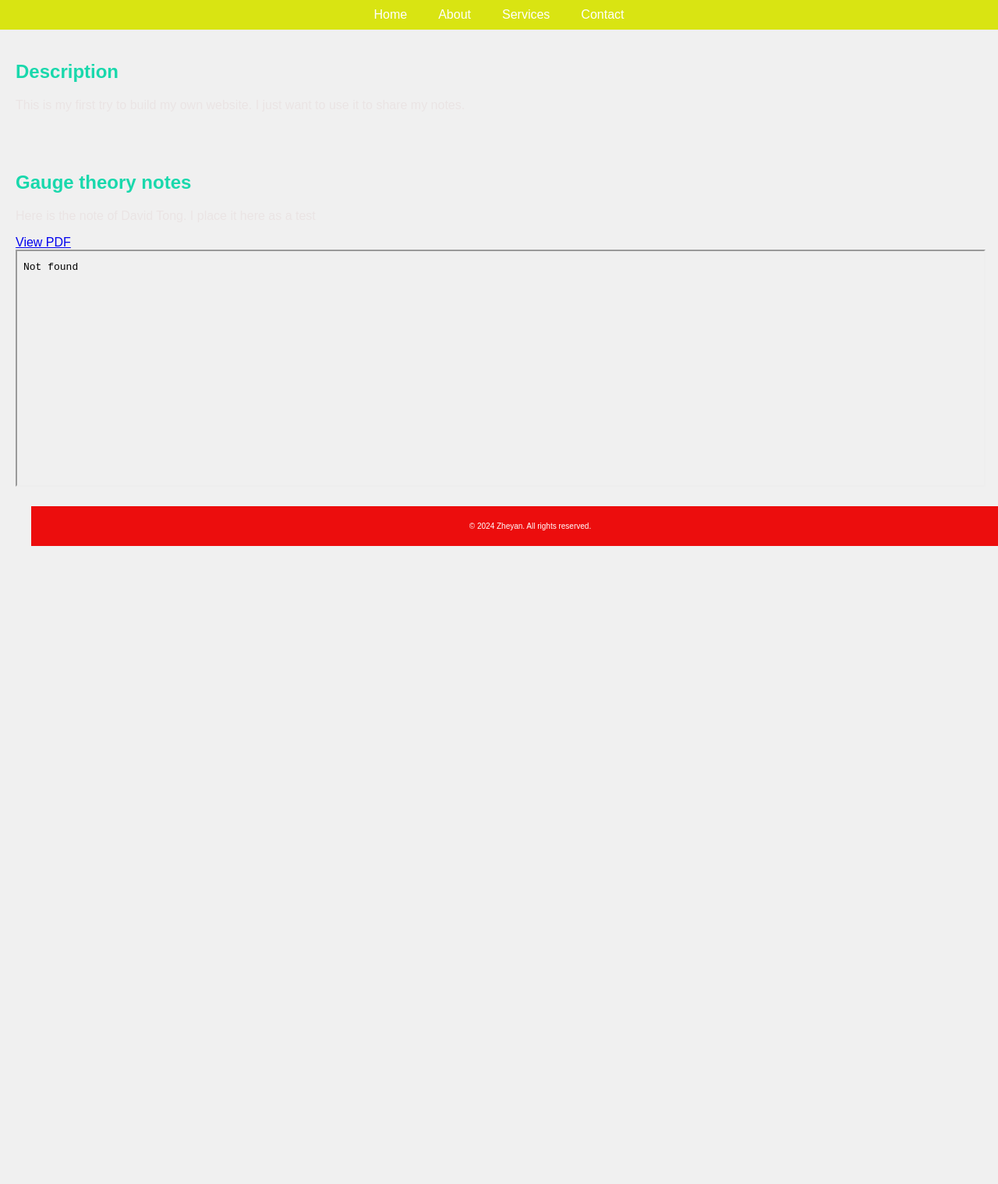
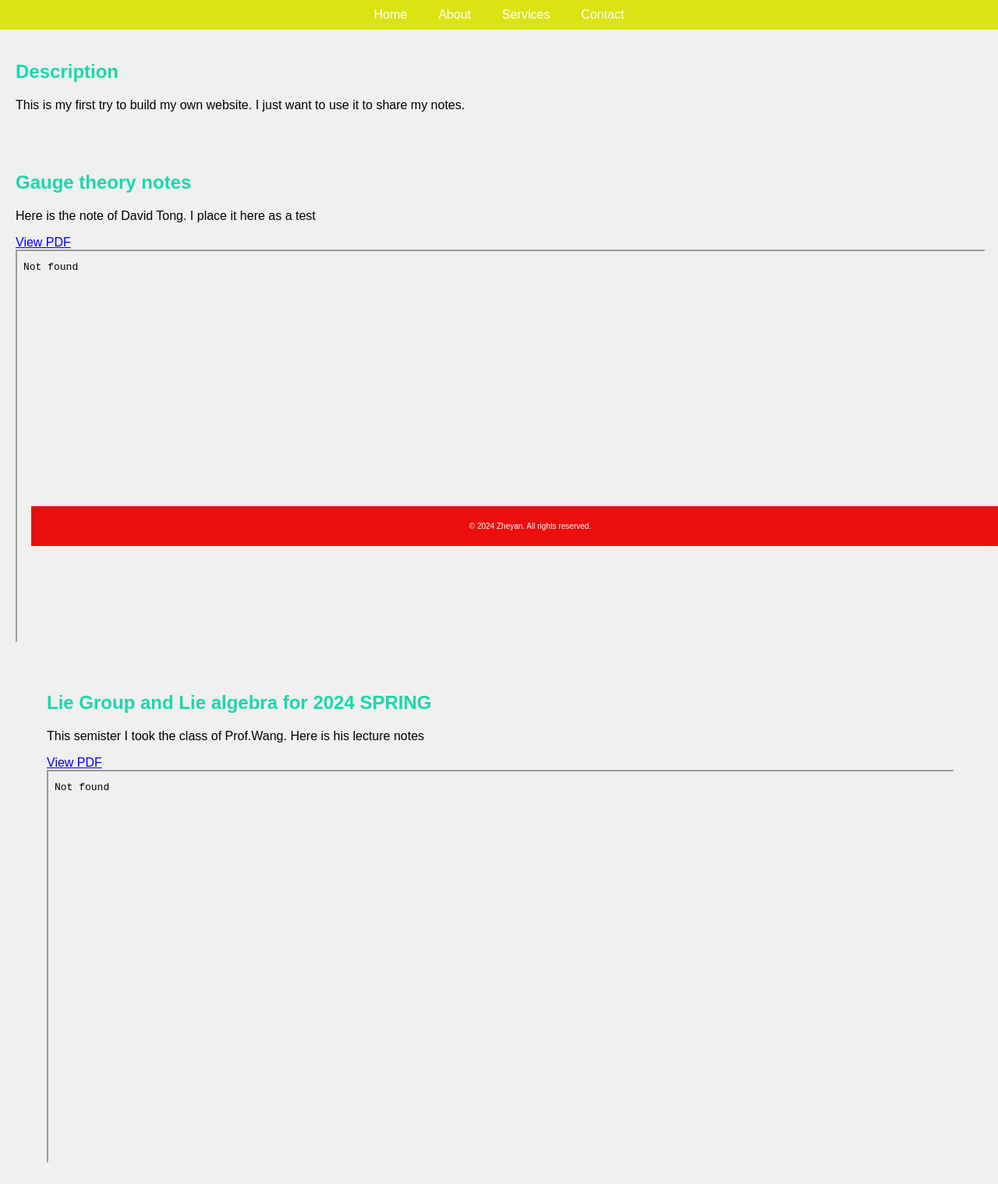
Before and after one commit to zheyan-shu/zheyan-shu.github.io, a plain HTML site: page index.html in a window 1280 px wide. Shown: the part 100-1618 px from the top of the page at 78% size. Before the commit the page ends 800 px from the top, so only its background shows below. Drawn offline with Linux system fonts and the light colour scheme.

Commit message:
Update index.html

```diff
--- a/index.html
+++ b/index.html
@@ -70,15 +70,22 @@
 
 <section>
     <h2 style="color: #12d7a9f7;">Description</h2>
-    <p style="color: #eae4e4;">This is my first try to build my own website. I just want to use it to share my notes.</p>
+    <p>This is my first try to build my own website. I just want to use it to share my notes.</p>
 </section>
 
 <section>
     <h2 style="color: #12d7a9f7;">Gauge theory notes</h2>
-    <p style="color: #eae4e4;">Here is the note of David Tong. I place it here as a test</p>
+    <p>Here is the note of David Tong. I place it here as a test</p>
     <a href="gt.pdf" target="_blank">View PDF</a>
-    <iframe src="gt.pdf" width="100%" height="300px " justify-content="center" frameborder="1"></iframe>
+    <iframe src="gt.pdf" width="100%" height="500px " justify-content="center" frameborder="1"></iframe>
 <section>
+
+<section>
+    <h2 style="color: #12d7a9f7;">Lie Group and Lie algebra for 2024 SPRING</h2>
+    <p>This semister I took the class of Prof.Wang. Here is his lecture notes</p>
+    <a href="Notes.pdf" target="_blank">View PDF</a>
+    <iframe src="Notes.pdf" width="100%" height="500px " justify-content="center" frameborder="1"></iframe>
+</section>
 
 
 <footer>
```
